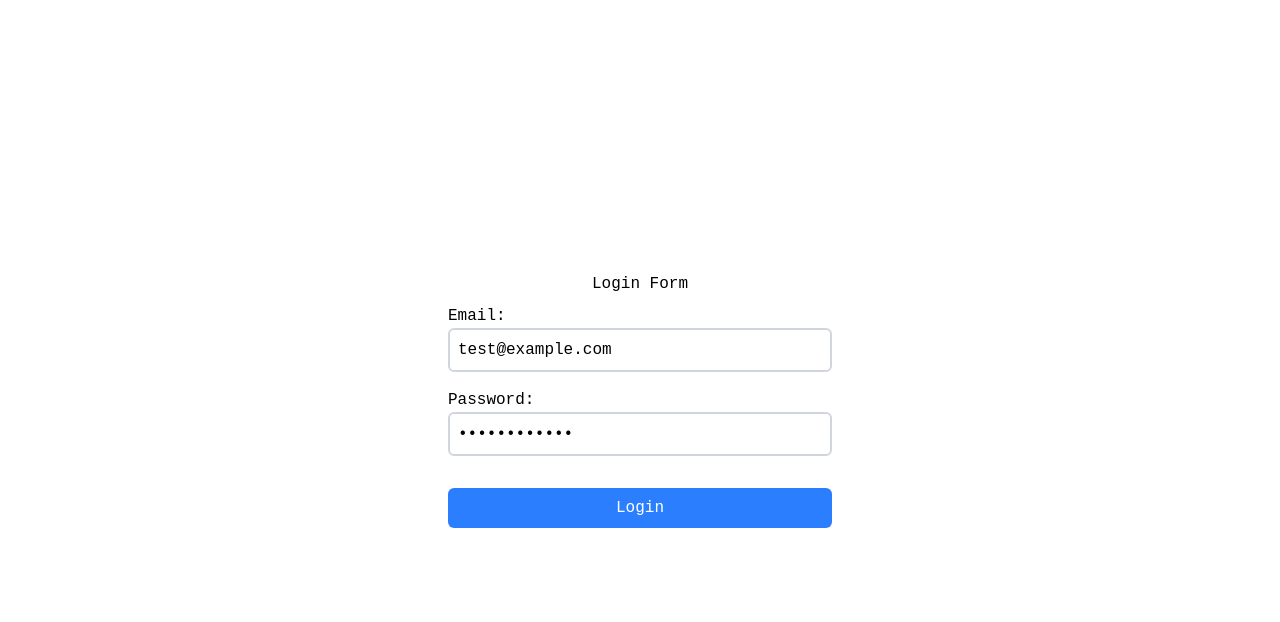
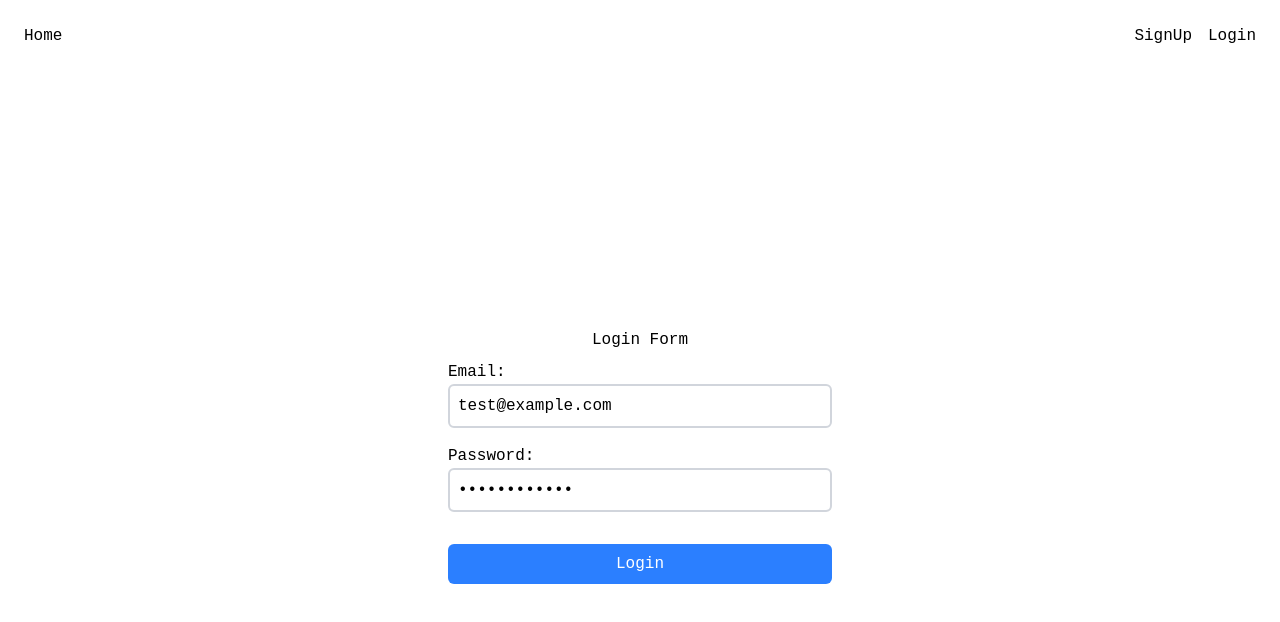
Before and after one commit to MaelBriantin/react-symfony-starter, a React (Vite) app in the folder app/client/: page /login in a window 1280 px wide. Shown: the top 622 px of the page. Built offline with nearby package versions, Linux system fonts and the light colour scheme; no server answers; a web font is replaced by a local one.

Commit message:
feat(auth): implement SignUp and Login forms with improved input handling and button components

```diff
--- /dev/null
+++ b/app/client/src/components/Button.tsx
@@ -0,0 +1,27 @@
+export enum ButtonType {
+  SUBMIT = "submit",
+  RESET = "reset",
+  BUTTON = "button",
+}
+
+interface ButtonProps {
+  loading: boolean;
+  loadingText?: string;
+  type?: ButtonType;
+  disabled?: boolean;
+  children: React.ReactNode;
+}
+
+const Button = ({ loading, loadingText, children, type }: ButtonProps) => {
+  return (
+    <button
+          type={type || ButtonType.BUTTON}
+          className="bg-blue-500 text-white rounded-md p-2 mt-4 hover:bg-blue-600"
+          disabled={loading}
+        >
+          {loading && loadingText ? loadingText : children}
+    </button>
+  );
+}
+
+export default Button;
--- /dev/null
+++ b/app/client/src/components/Input.tsx
@@ -0,0 +1,35 @@
+export enum InputType {
+  TEXT = "text",
+  EMAIL = "email",
+  PASSWORD = "password",
+  NUMBER = "number",
+  DATE = "date",
+}
+
+interface InputProps {
+  label: string;
+  type: InputType;
+  name: string;
+  required: boolean;
+  value: string;
+  onChange: (e: React.ChangeEvent<HTMLInputElement>) => void;
+}
+
+const Input = ({ label, type, name, required, value, onChange }: InputProps) => {
+  return (
+    <div className="flex flex-col">
+        <label htmlFor="email">{label}</label>
+          <input
+            type={type}
+            id={name}
+            name={name}
+            required={required}
+            className="border-2 border-gray-300 rounded-md p-2 focus:outline-none focus:border-blue-500"
+            value={value}
+            onChange={onChange}
+          />
+        </div>
+  );
+}
+
+export default Input;
--- a/app/client/src/components/NavBar.tsx
+++ b/app/client/src/components/NavBar.tsx
@@ -26,7 +26,22 @@ const NavBar = () => {
   }
 
   return (
-    <nav className="flex gap-4 justify-end items-end w-full">
+    <nav className="flex gap-4 justify-between items-end w-full">
+      <section className="flex gap-4">
+        {
+          location.pathname !== '/' &&
+          <NavLink to="/" className="hover:underline">
+            Home
+          </NavLink>
+        }
+      </section>
+      <section className="flex gap-4">
+        {
+          !loggedInUser &&
+          <NavLink to="/signup" className="hover:underline">
+            SignUp
+          </NavLink>
+        }
         {
           !loggedInUser &&
           <NavLink to="/login" className="hover:underline">
@@ -39,6 +54,7 @@ const NavBar = () => {
             Logout
           </div>
         }
+      </section>
     </nav>
   );
 }
--- a/app/client/src/components/login/LoginForm.tsx
+++ b/app/client/src/components/login/LoginForm.tsx
@@ -3,6 +3,8 @@ import useFetch from "../../hooks/useFetch";
 import { useNavigate } from "react-router";
 import useUserStore from "@/stores/useUserStore";
 import { User } from "@/types/user";
+import Input, { InputType } from "../Input";
+import Button, { ButtonType } from "../Button";
 
 interface LoginFormProps {
   username: string;
@@ -35,44 +37,36 @@ const LoginForm = () => {
     <div className="dark:bg-neutral-900 dark:text-white bg-white text-black min-h-screen flex items-center justify-center font-geist-mono flex-col gap-2 w-full p-6">
       <h1>Login Form</h1>
       <form className="flex flex-col gap-4 w-full max-w-sm" onSubmit={handleSubmit}>
-        <div className="flex flex-col">
-          <label htmlFor="email">Email:</label>
-          <input
-            type="email"
-            id="email"
-            name="email"
+        <Input
+          label="Email:"
+          type={InputType.EMAIL}
+          name="username"
           required
-            className="border-2 border-gray-300 rounded-md p-2 focus:outline-none focus:border-blue-500"
           value={loginInfo.username}
           onChange={e => setLoginInfo({
             ...loginInfo,
             username: e.target.value
           })}
         />
-        </div>
-        <div className="flex flex-col">
-          <label htmlFor="password">Password:</label>
-          <input
-            type="password"
-            id="password"
+        <Input
+          label="Password:"
+          type={InputType.PASSWORD}
           name="password"
           required
-            className="border-2 border-gray-300 rounded-md p-2 focus:outline-none focus:border-blue-500"
           value={loginInfo.password}
           onChange={e => setLoginInfo({
             ...loginInfo,
             password: e.target.value
           })}
         />
-        </div>
         {error && <div className="text-red-500">{error.message}</div>}
-        <button
-          type="submit"
-          className="bg-blue-500 text-white rounded-md p-2 mt-4 hover:bg-blue-600"
-          disabled={loading}
+        <Button
+          loading={loading}
+          loadingText="Logging in..."
+          type={ButtonType.SUBMIT}
           >
-          {loading ? "Connexion..." : "Login"}
-        </button>
+          Login
+        </Button>
       </form>
     </div>
   );
--- /dev/null
+++ b/app/client/src/components/signup/SignUpForm.tsx
@@ -0,0 +1,88 @@
+import Button, { ButtonType } from "@/components/Button";
+import Input, { InputType } from "@/components/Input";
+import { useState } from "react";
+import useFetch from "@/hooks/useFetch";
+import { useNavigate } from "react-router";
+import { User } from "@/types/user";
+
+interface SignUpFormProps {
+  password: string;
+  email: string;
+}
+
+interface LoginFormProps {
+  username: string;
+  password: string;
+}
+
+const SignUpForm = () => {
+  const { loading: loadingSignup, error: errorSignUp, fetchData: fetchSignUp } = useFetch<User, SignUpFormProps>();
+  const { loading: loadingLogin, fetchData: fetchLogin } = useFetch<User, LoginFormProps>();
+  const [signUpInfo, setSignUpInfo] = useState<SignUpFormProps>({
+    email: "",
+    password: "",
+  });
+  const navigate = useNavigate();
+
+  const handleSubmit = async (e: React.FormEvent) => {
+    e.preventDefault();
+    await fetchSignUp({
+      url: "/auth/register",
+      method: "POST",
+      body: signUpInfo
+    });
+    if (!errorSignUp) {
+      await fetchLogin({
+        url: "/auth/login",
+        method: "POST",
+        body: {
+          username: signUpInfo.email,
+          password: signUpInfo.password
+        }
+      });
+      if (!errorSignUp) {
+        navigate("/");
+      }
+    }
+  }
+
+  return (
+    <div className="dark:bg-neutral-900 dark:text-white bg-white text-black min-h-screen flex items-center justify-center font-geist-mono flex-col gap-2 w-full p-6">
+      <h1>SignUp Form</h1>
+      <form className="flex flex-col gap-4 w-full max-w-sm" onSubmit={handleSubmit}>
+        <Input
+          label="Email:"
+          type={InputType.EMAIL}
+          name="username"
+          required
+          value={signUpInfo.email}
+          onChange={e => setSignUpInfo({
+            ...signUpInfo,
+            email: e.target.value
+          })}
+        />
+        <Input
+          label="Password:"
+          type={InputType.PASSWORD}
+          name="password"
+          required
+          value={signUpInfo.password}
+          onChange={e => setSignUpInfo({
+            ...signUpInfo,
+            password: e.target.value
+          })}
+        />
+        {errorSignUp && <div className="text-red-500">{errorSignUp.message}</div>}
+        <Button
+          loading={loadingLogin || loadingSignup}
+          loadingText="Loading..."
+          type={ButtonType.SUBMIT}
+          >
+          SignUp
+        </Button>
+      </form>
+    </div>
+  );
+}
+
+export default SignUpForm;
--- a/app/client/src/hooks/useFetch.ts
+++ b/app/client/src/hooks/useFetch.ts
@@ -1,4 +1,3 @@
-import HTTPCodes from "@/enums/HTTPCodes";
 import { useState, useCallback, useEffect } from "react";
 
 const API_URL = import.meta.env.VITE_API_URL;
@@ -30,11 +29,8 @@ function useFetch<TResponse = unknown, TBody = undefined>(
           credentials: "include"
         });
         if (!response.ok) {
-          if (response.status === HTTPCodes.UNAUTHORIZED) {
-            setData(null);
-            return null as TResponse;
-          }
-          throw new Error(`HTTP error! status: ${response.status}`);
+          const errorData = await response.json();
+          throw new Error(errorData.error || errorData.message || `HTTP error! status: ${response.status}`);
         }
         const text = await response.text();
         const data = text && text.trim() !== "" ? JSON.parse(text) : null;
--- a/app/client/src/layouts/AppLayout.tsx
+++ b/app/client/src/layouts/AppLayout.tsx
@@ -5,7 +5,7 @@ const AppLayout = () => {
   const { user } = useUserStore();
 
   return (
-    <div className="flex flex-col h-screen overflow-hidden">
+    <div className="flex flex-col h-screen overflow-hidden w-full">
       {
         user === null ? (
           <GuestLayout />
--- a/app/client/src/pages/Login.tsx
+++ b/app/client/src/pages/Login.tsx
@@ -2,9 +2,7 @@ import LoginForm from "@/components/login/LoginForm";
 
 const Login = () => {
   return (
-    <div>
       <LoginForm />
-    </div>
   );
 }
 
--- /dev/null
+++ b/app/client/src/pages/SignUp.tsx
@@ -0,0 +1,9 @@
+import SignUpForm from "@/components/signup/SignUpForm";
+
+const SignUp = () => {
+  return (
+      <SignUpForm />
+    );
+}
+
+export default SignUp;
```
Also changed, not shown: app/client/src/routes.tsx (+10 -4 lines). Lines whose indentation alone changed are shown as unchanged.
